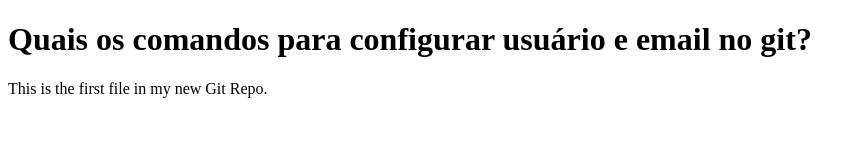
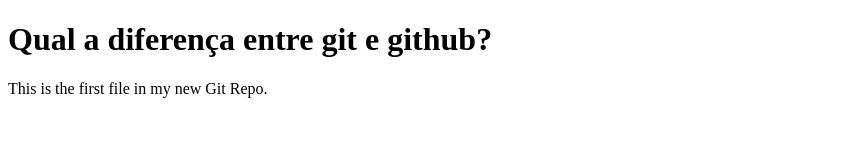
Before and after one commit to zduend/treinamento-git, a plain HTML site: page index.html in a window 1280 px wide. Shown: the whole page, without its empty margins (0-865 px from the left). Drawn offline with Linux system fonts and the light colour scheme.

Commit message:
git é um software VCS local que permite aos desenvolvedores salvar snapshots de seus projetos ao longo do tempo. Geralmente é melhor para uso individual. GitHub é uma plataforma baseada na web que incorpora os recursos de controle de versões do gitHub para que possam ser usados colaborativamente.

```diff
--- a/index.html
+++ b/index.html
@@ -5,7 +5,7 @@
 </head>
 <body>
 
-<h1>Quais os comandos para configurar usuário e email no git?</h1>
+<h1>Qual a diferença entre git e github?</h1>
 <p>This is the first file in my new Git Repo.</p>
 
 </body>
```
